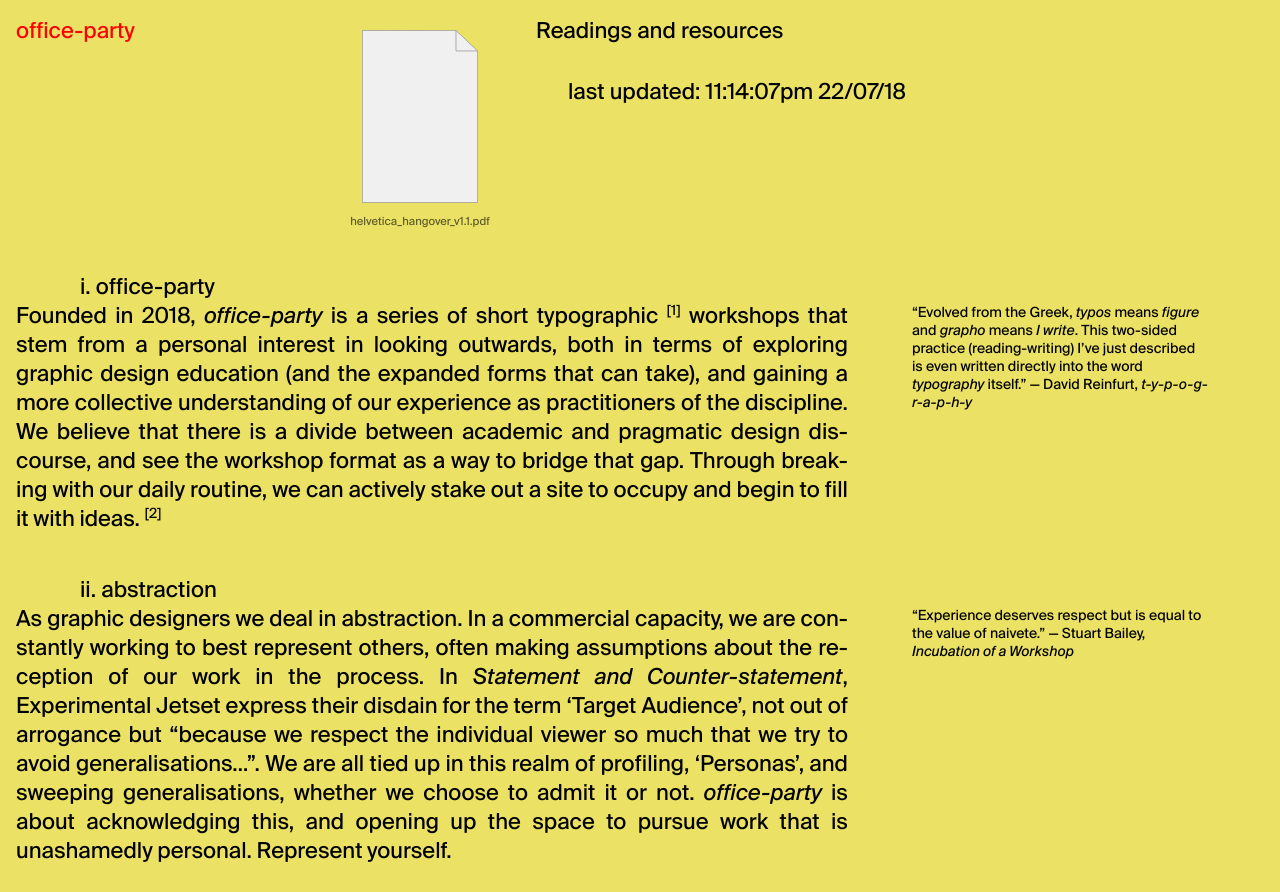
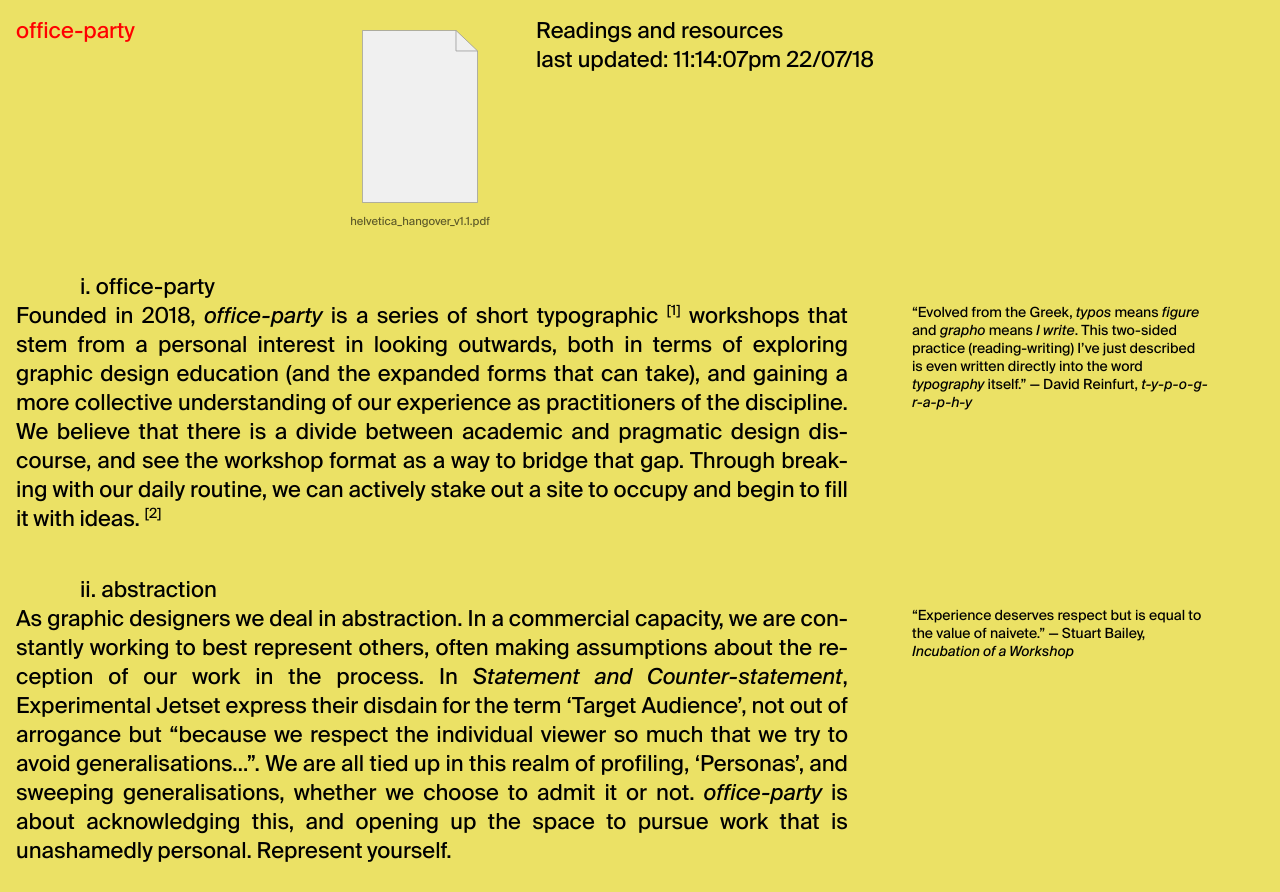
Before and after one commit to caitlinrassie/office-party.io, a plain HTML site: page library.html in a window 1280 px wide. Shown: the top 892 px of the page. Drawn offline with nearby package versions, Linux system fonts and the light colour scheme; files whose address does not match are found by name.

Commit message:
Header tweak

```diff
--- a/library.html
+++ b/library.html
@@ -25,7 +25,7 @@
         </div><!-- .col-5 -->
         <div class="col-7 col-m-7 col-s-7">
           <h2 class="header">Readings and resources</h2>
-          <h3 class="header">last updated: 11:14:07pm 22/07/18</h3>
+          <h2 class="header">last updated: 11:14:07pm 22/07/18</h2>
         </div><!-- .col-7 -->
       </div><!-- #header -->
 
```
